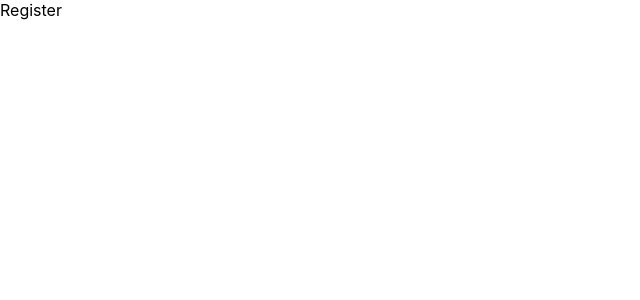
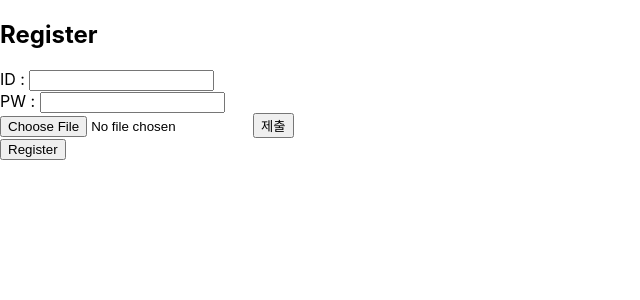
Before and after one commit to SeungjaeLim/EYE-LOVE-U, a React (Create React App) app: page /register in a window 1280 px wide. Shown: the top 300 px of the page, without its empty margins (0-640 px from the left). Built offline with nearby package versions, Linux system fonts and the light colour scheme; the HTML template or start-up script is replaced by a standard one.

Commit message:
login구현:

```diff
--- a/package.json
+++ b/package.json
@@ -6,6 +6,7 @@
     "@testing-library/jest-dom": "^5.16.1",
     "@testing-library/react": "^12.1.2",
     "@testing-library/user-event": "^13.5.0",
+    "axios": "^0.25.0",
     "react": "^17.0.2",
     "react-dom": "^17.0.2",
     "react-router-dom": "^6.2.1",
--- /dev/null
+++ b/src/components/Login.js
@@ -0,0 +1,45 @@
+import React, { useState, useEffect } from 'react';
+import axios from 'axios';
+
+function Login() {
+    const [inputId, setInputId] = useState('')
+    const [inputPw, setInputPw] = useState('')
+
+	// input data 의 변화가 있을 때마다 value 값을 변경해서 useState 해준다
+    const handleInputId = (e) => {
+        setInputId(e.target.value)
+    }
+
+    const handleInputPw = (e) => {
+        setInputPw(e.target.value)
+    }
+
+	// login 버튼 클릭 이벤트
+    const onClickLogin = () => {
+        axios.post('http://localhost:8080/auth/login', {
+            'user_id': inputId,
+            'password': inputPw
+        })
+        .then(res => console.log(res))
+        .catch()
+    }
+
+    return(
+        <div>
+            <h2>Login</h2>
+            <div>
+                <label htmlFor='input_id'>ID : </label>
+                <input type='text' name='input_id' value={inputId} onChange={handleInputId} />
+            </div>
+            <div>
+                <label htmlFor='input_pw'>PW : </label>
+                <input type='password' name='input_pw' value={inputPw} onChange={handleInputPw} />
+            </div>
+            <div>
+                <button type='button' onClick={onClickLogin}>Login</button>
+            </div>
+        </div>
+    )
+}
+
+export default Login;
--- /dev/null
+++ b/src/components/Register.js
@@ -0,0 +1,70 @@
+import React, { useState, useEffect } from 'react';
+import axios from 'axios';
+
+function Login() {
+
+    const [img, setImage] = useState(null);
+
+    const [inputId, setInputId] = useState('')
+    const [inputPw, setInputPw] = useState('')
+
+	// input data 의 변화가 있을 때마다 value 값을 변경해서 useState 해준다
+    const handleInputId = (e) => {
+        setInputId(e.target.value)
+    }
+
+    const handleInputPw = (e) => {
+        setInputPw(e.target.value)
+    }
+
+	// login 버튼 클릭 이벤트
+    const onClickLogin = () => {
+        axios.post('http://localhost:8080/auth/login', {
+            'user_id': inputId,
+            'password': inputPw
+        })
+        .then(res => console.log(res))
+        .catch()
+    }
+
+    //사진 등록
+    const onChange = (e) => {
+        setImage(e.target.files[0]);
+    }
+
+    const onClick = async () => {
+        const formData = new FormData();
+        formData.append('file', img);
+        // 서버의 upload API 호출
+        const res = await axios.post("http://localhost:8080/api/upload", formData);
+        console.log(res);
+    }
+
+
+    return(
+        <div>
+            <h2>Register</h2>
+            <div>
+                <label htmlFor='input_id'>ID : </label>
+                <input type='text' name='input_id' value={inputId} onChange={handleInputId} />
+            </div>
+            <div>
+                <label htmlFor='input_pw'>PW : </label>
+                <input type='password' name='input_pw' value={inputPw} onChange={handleInputPw} />
+            </div>
+            <div>
+                <input
+                    name="file"
+                    type="file"
+                    accept="image/jpg,image/png,image/jpeg,image/gif"
+                    onChange={onChange}/>
+                <button onClick={onClick}>제출</button>
+            </div>
+            <div>
+                <button type='button' onClick={onClickLogin}>Register</button>
+            </div>
+        </div>
+    )
+}
+
+export default Login;
--- a/src/pages/Auth.js
+++ b/src/pages/Auth.js
@@ -1,5 +1,9 @@
+import Login from '../components/Login';
+
 export default function Auth() {
   return (
-    <div>Auth</div>
+    <div>
+      <Login/>
+    </div>
   );
 }
--- a/src/pages/Register.js
+++ b/src/pages/Register.js
@@ -1,5 +1,9 @@
+import RegisterView from '../components/Register';
+
 export default function Register() {
   return (
-    <div>Register</div>
+    <div>
+      <RegisterView/>
+    </div>
   );
 }
```
Also changed, not shown: 1 other file (tests, documents, lock files or other folders).
